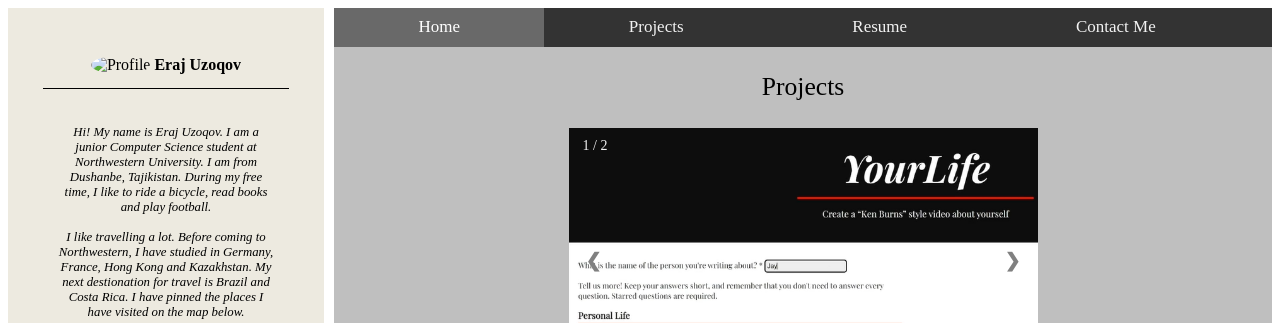
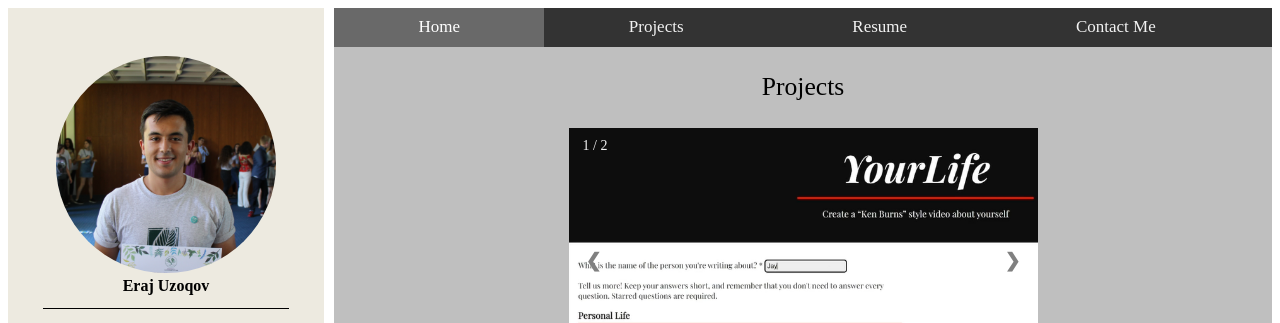
Before and after one commit to eraj14/portfolio, a plain HTML site: page index.html in a window 1280 px wide. Shown: the top 323 px of the page. Drawn offline with Linux system fonts and the light colour scheme; the site is published under a folder, as on GitHub Pages, so addresses that start at the root find nothing.

Commit message:
Update index.html

```diff
--- a/index.html
+++ b/index.html
@@ -8,7 +8,7 @@
     <div class="largebox" aria-labelledby="largebox">
         <!--Left block for resume and bio-->
         <div class="box_resume" aria-labelledby="box_resume" tabindex="0">
-          <div class="left-item"><img class="pic" alt="Profile" src="/data/profile.jpg" >
+          <div class="left-item"><img class="pic" alt="Profile" src="data/profile.jpg" >
           <b>Eraj Uzoqov</b></div>
           <div class="left-item"><p class="bio">Hi! My name is Eraj Uzoqov. I am a junior Computer Science student at Northwestern University.
             I am from Dushanbe, Tajikistan. During my free time, I like to ride a bicycle, read books and play football.
```
